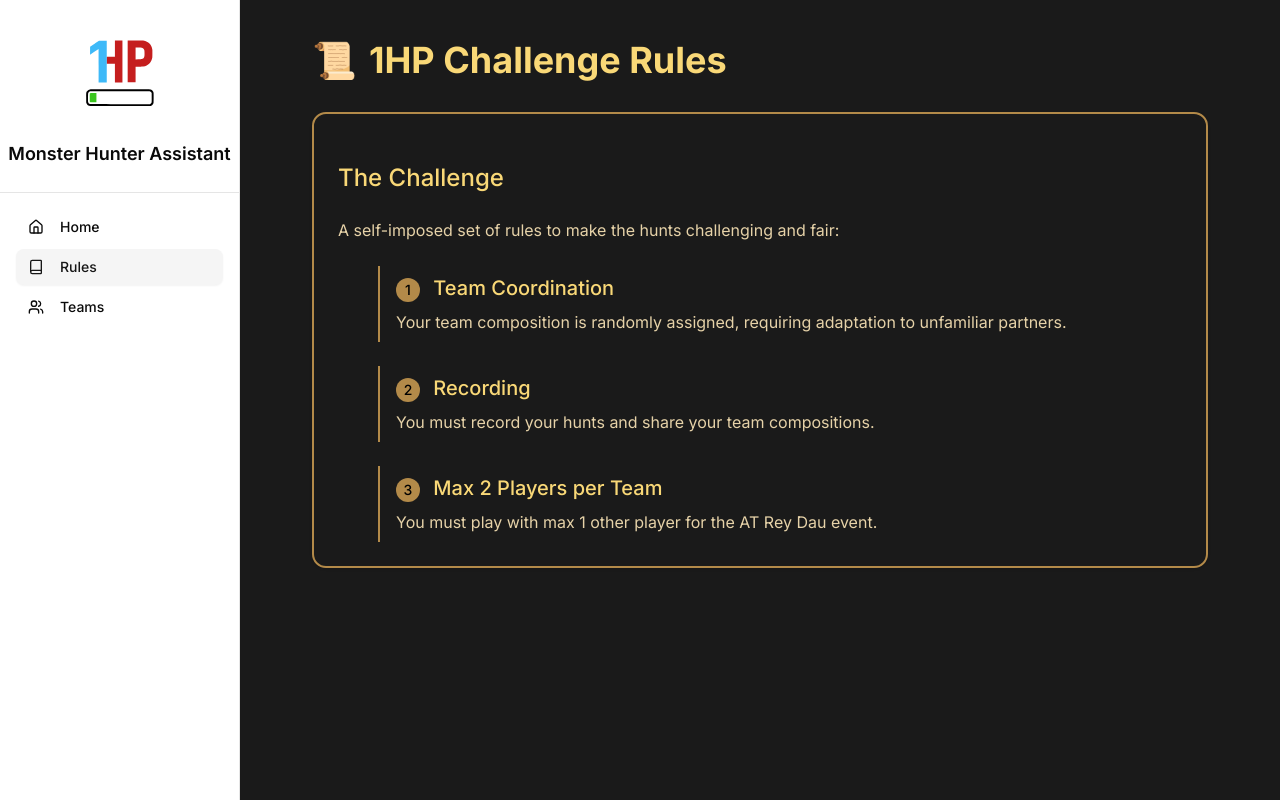
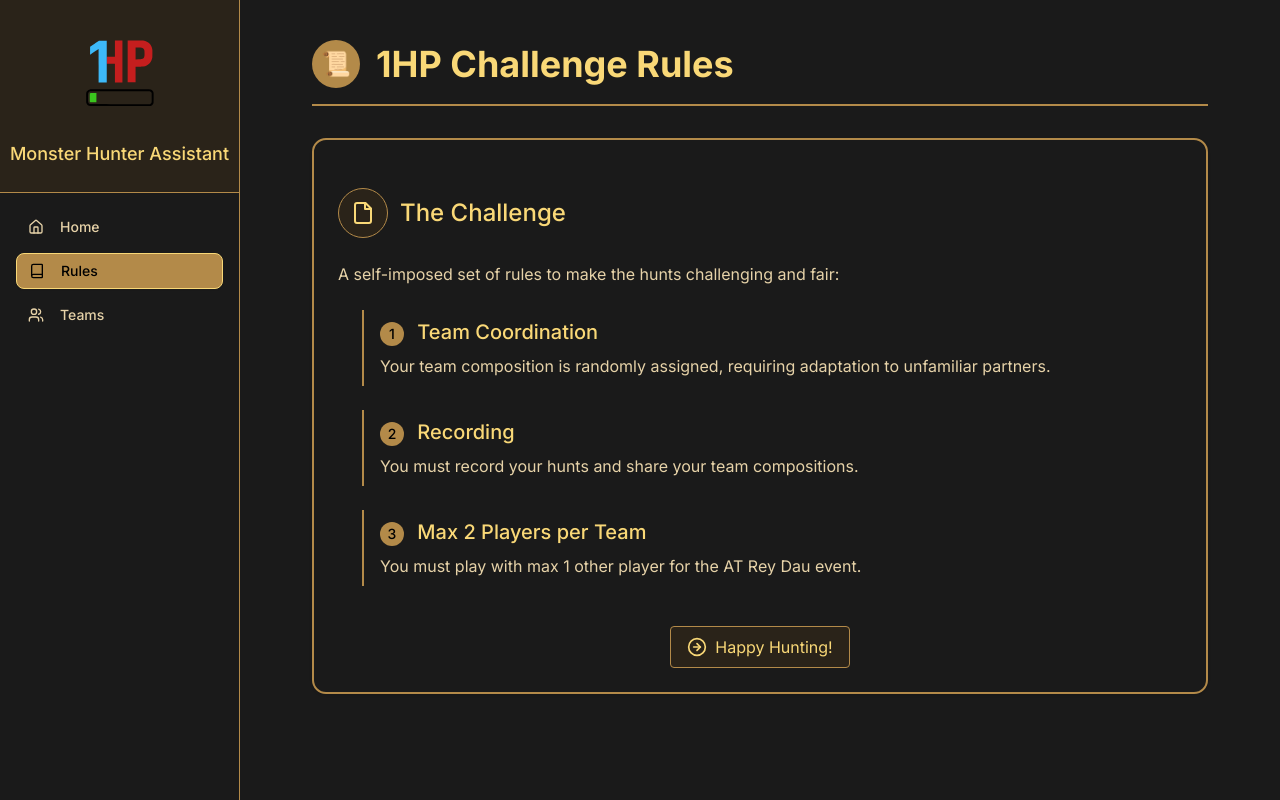
Before and after one commit to 1hp-discord/1hp_monhun_team_randomizer, a Next.js app: page /rules in a window 1280 px wide. Built offline with nearby package versions, Linux system fonts and the light colour scheme.

Commit message:
Enhanced Monster Hunter UI theme with improved sidebar and page layouts

```diff
--- a/src/app/layout.tsx
+++ b/src/app/layout.tsx
@@ -17,7 +17,7 @@
 }) {
   return (
     <html lang="en">
-      <body className={inter.className} suppressHydrationWarning>
+      <body className={`${inter.className} bg-[#1a1a1a] text-[#e6d2a8]`} suppressHydrationWarning>
         <div className="flex min-h-screen">
           <Sidebar />
           <main className="flex-1 md:ml-[240px]">
--- a/src/app/page.tsx
+++ b/src/app/page.tsx
@@ -3,10 +3,11 @@
 import { HeroBanner } from '@/components/hero/hero-banner';
 import { TeamGenerator } from '@/components/team/team-generator';
 import { EventList } from '@/components/events/event-list';
+import { Card, CardContent } from '@/components/ui/card';
 
 export default function Home() {
   return (
-    <div className="p-6 md:p-10 bg-[#1a1a1a] min-h-screen">
+    <div className="p-6 md:p-10">
       <div className="mx-auto max-w-4xl">
         <HeroBanner
           title="Monster Hunter Assistant"
@@ -15,11 +16,22 @@
 
         <div className="mt-8 border-t-2 border-[#b38a49] pt-8">
           <h2 className="text-2xl font-medium text-[#f9d877] mb-6 flex items-center">
-            <span className="mr-3">🔥</span>
+            <span className="mr-3 bg-[#b38a49] text-black rounded-full w-8 h-8 flex items-center justify-center">🔥</span>
             Upcoming Events
           </h2>
-          <div className="lg:col-span-2">
-            <EventList limit={3} />
+          <Card>
+            <CardContent className="pt-6">
+              <EventList limit={3} />
+            </CardContent>
+          </Card>
+
+          <div className="mt-10 flex justify-center">
+            <a
+              href="/teams"
+              className="inline-flex items-center justify-center gap-2 bg-[#b38a49] text-black font-medium border border-[#f9d877] shadow-xs hover:bg-[#d4a85a] px-6 py-3 rounded-md"
+            >
+              <span>⚔️</span> Create Teams Now
+            </a>
           </div>
         </div>
       </div>
--- a/src/app/rules/page.tsx
+++ b/src/app/rules/page.tsx
@@ -2,21 +2,33 @@
 
 export default function RulesPage() {
     return (
-        <div className="p-6 md:p-10 bg-[#1a1a1a] min-h-screen">
+        <div className="p-6 md:p-10">
             <div className="mx-auto max-w-4xl">
-                <h1 className="text-4xl font-bold mb-8 text-[#f9d877] flex items-center">
-                    <span className="mr-3">📜</span>
-                    1HP Challenge Rules
-                </h1>
+                <div className="flex items-center mb-8 border-b-2 border-[#b38a49] pb-4">
+                    <div className="bg-[#b38a49] text-black rounded-full w-12 h-12 flex items-center justify-center mr-4">
+                        <span className="text-2xl">📜</span>
+                    </div>
+                    <h1 className="text-4xl font-bold text-[#f9d877]">
+                        1HP Challenge Rules
+                    </h1>
+                </div>
 
                 <Card>
                     <CardContent className="pt-6">
-                        <h2 className="text-2xl font-medium text-[#f9d877] mb-6">The Challenge</h2>
+                        <div className="flex items-center mb-6">
+                            <div className="bg-[#2a2319] p-3 rounded-full border border-[#b38a49] mr-3">
+                                <svg xmlns="http://www.w3.org/2000/svg" viewBox="0 0 24 24" fill="none" stroke="currentColor" strokeWidth="2" strokeLinecap="round" strokeLinejoin="round" className="w-6 h-6 text-[#f9d877]">
+                                    <path d="M14.5 2H6a2 2 0 0 0-2 2v16a2 2 0 0 0 2 2h12a2 2 0 0 0 2-2V7.5L14.5 2z"/>
+                                    <polyline points="14 2 14 8 20 8"/>
+                                </svg>
+                            </div>
+                            <h2 className="text-2xl font-medium text-[#f9d877]">The Challenge</h2>
+                        </div>
                         <p className="mb-6 text-[#e6d2a8]">
                             A self-imposed set of rules to make the hunts challenging and fair:
                         </p>
 
-                        <div className="space-y-6 ml-10">
+                        <div className="space-y-6 ml-6">
                             <div className="border-l-2 border-[#b38a49] pl-4 py-2">
                                 <h3 className="text-xl font-medium text-[#f9d877]"><span className="bg-[#b38a49] text-black rounded-full w-6 h-6 inline-flex items-center justify-center mr-2 text-sm">1</span> Team Coordination</h3>
                                 <p className="mt-2 text-[#e6d2a8]">Your team composition is randomly assigned, requiring adaptation to unfamiliar partners.</p>
@@ -30,6 +42,17 @@
                                 <p className="mt-2 text-[#e6d2a8]">You must play with max 1 other player for the AT Rey Dau event.</p>
                             </div>
                         </div>
+
+                        <div className="mt-10 flex justify-center">
+                            <div className="flex items-center px-4 py-2 border border-[#b38a49] bg-[#2a2319] rounded text-[#f9d877]">
+                                <svg xmlns="http://www.w3.org/2000/svg" viewBox="0 0 24 24" fill="none" stroke="currentColor" strokeWidth="2" strokeLinecap="round" strokeLinejoin="round" className="w-5 h-5 mr-2 text-[#f9d877]">
+                                    <circle cx="12" cy="12" r="10"/>
+                                    <path d="m12 8 4 4-4 4"/>
+                                    <path d="m8 12h8"/>
+                                </svg>
+                                <span>Happy Hunting!</span>
+                            </div>
+                        </div>
                     </CardContent>
                 </Card>
             </div>
--- a/src/app/teams/page.tsx
+++ b/src/app/teams/page.tsx
@@ -2,10 +2,11 @@
 
 import { TeamGenerator } from "@/components/team/team-generator";
 import { HeroBanner } from "@/components/hero/hero-banner";
+import { Card, CardContent } from '@/components/ui/card';
 
 export default function TeamsPage() {
     return (
-        <div className="p-6 md:p-10 bg-[#1a1a1a] min-h-screen">
+        <div className="p-6 md:p-10">
             <div className="mx-auto max-w-5xl">
                 <HeroBanner
                     title="Team Builder"
@@ -14,10 +15,23 @@
 
                 <div className="mt-8 border-t-2 border-[#b38a49] pt-8">
                     <h2 className="text-2xl font-medium text-[#f9d877] mb-6 flex items-center">
-                        <span className="mr-3">⚔️</span>
+                        <span className="mr-3 bg-[#b38a49] text-black rounded-full w-8 h-8 flex items-center justify-center">⚔️</span>
                         Create Your Squad
                     </h2>
-                    <TeamGenerator />
+                    <Card className="mb-8">
+                        <CardContent className="pt-6">
+                            <div className="mb-6">
+                                <h3 className="text-lg text-[#f9d877] mb-2">Squad Instructions:</h3>
+                                <ul className="list-disc pl-5 text-[#e6d2a8] space-y-2">
+                                    <li>Add all participating hunters to the registration</li>
+                                    <li>Specify weapon type, role and platform for each</li>
+                                    <li>Mark hunters who can record gameplay</li>
+                                    <li>Click "Generate Teams" to create random balanced teams</li>
+                                </ul>
+                            </div>
+                            <TeamGenerator />
+                        </CardContent>
+                    </Card>
                 </div>
             </div>
         </div>
--- a/src/components/ui/sidebar/sidebar.tsx
+++ b/src/components/ui/sidebar/sidebar.tsx
@@ -4,7 +4,7 @@
 import Image from 'next/image';
 import Link from 'next/link';
 import { usePathname } from 'next/navigation';
-import { Menu } from 'lucide-react';
+import { Menu, Sword, Shield, ScrollText, Home } from 'lucide-react';
 import {
   Sheet,
   SheetContent,
@@ -25,9 +25,9 @@
           <Button
             variant="outline"
             size="icon"
-            className="fixed top-4 left-4 z-40 md:hidden shadow-md"
+            className="fixed top-4 left-4 z-40 md:hidden shadow-md bg-[#2a2319] border-[#b38a49]"
           >
-            <Menu className="h-5 w-5" />
+            <Menu className="h-5 w-5 text-[#f9d877]" />
             <span className="sr-only">Toggle menu</span>
           </Button>
         </SheetTrigger>
@@ -36,7 +36,7 @@
           className="w-[240px] sm:w-[300px] p-0"
         >
           <div className="flex flex-col h-full">
-            <div className="px-2 py-6 border-b">
+            <div className="px-2 py-6 border-b border-[#b38a49] bg-[#2a2319]">
               <div className="flex items-center justify-center mb-4">
                 <Image
                   src="/1hpLogo_Colored.svg"
@@ -46,12 +46,12 @@
                   className="h-auto"
                 />
               </div>
-              <SheetTitle className="text-lg font-semibold text-center">
+              <SheetTitle>
                 Monster Hunter Assistant
               </SheetTitle>
             </div>
             <nav className="flex-1 overflow-auto p-4">
-              <div className="space-y-1">
+              <div className="space-y-2">
                 {routes.map((route) => {
                   const isActive = pathname === route.href;
                   const Icon = route.icon;
@@ -59,8 +59,8 @@
                   return (
                     <Button
                       key={route.href}
-                      variant={isActive ? "secondary" : "ghost"}
-                      className="w-full justify-start"
+                      variant={isActive ? "monhun" : "ghost"}
+                      className={`w-full justify-start ${isActive ? '' : 'text-[#e6d2a8] hover:bg-[#2a2319] hover:text-[#f9d877]'}`}
                       asChild
                       onClick={() => setOpen(false)}
                     >
@@ -77,8 +77,8 @@
         </SheetContent>
       </Sheet>
 
-      <div className="hidden md:flex h-screen w-[240px] flex-col border-r bg-background fixed">
-        <div className="px-2 py-6 border-b">
+      <div className="hidden md:flex h-screen w-[240px] flex-col border-r border-[#b38a49] bg-[#1a1a1a] fixed">
+        <div className="px-2 py-6 border-b border-[#b38a49] bg-[#2a2319]">
           <div className="flex items-center justify-center mb-4">
             <Image
               src="/1hpLogo_Colored.svg"
@@ -88,10 +88,10 @@
               className="h-auto"
             />
           </div>
-          <h2 className="text-lg font-semibold text-center">Monster Hunter Assistant</h2>
+          <h2 className="text-lg font-medium text-center text-[#f9d877]">Monster Hunter Assistant</h2>
         </div>
         <nav className="flex-1 overflow-auto p-4">
-          <div className="space-y-1">
+          <div className="space-y-2">
             {routes.map((route) => {
               const isActive = pathname === route.href;
               const Icon = route.icon;
@@ -99,8 +99,8 @@
               return (
                 <Button
                   key={route.href}
-                  variant={isActive ? "secondary" : "ghost"}
-                  className="w-full justify-start"
+                  variant={isActive ? "monhun" : "ghost"}
+                  className={`w-full justify-start ${isActive ? '' : 'text-[#e6d2a8] hover:bg-[#2a2319] hover:text-[#f9d877]'}`}
                   asChild
                 >
                   <Link href={route.href}>
```
